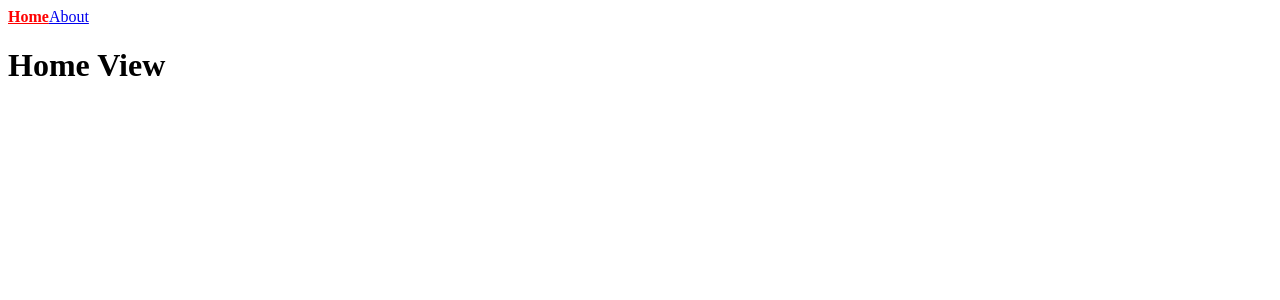
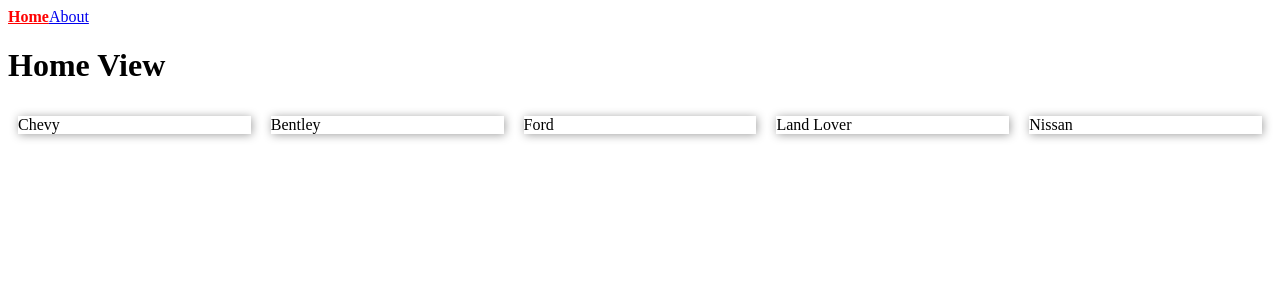
Before and after one commit to SanazBHMN/RouterViewLearning, a Vue app: page / in a window 1280 px wide. Shown: the top 300 px of the page. Built offline with nearby package versions, Linux system fonts and the light colour scheme.

Commit message:
Display a list of cars

```diff
--- /dev/null
+++ b/src/data/cars.json
@@ -0,0 +1,32 @@
+[
+    {
+        "id": 1,
+        "name": "Chevy",
+        "price": 1500,
+        "year": 2015
+    },
+    {
+        "id": 2,
+        "name": "Bentley",
+        "price": 21500,
+        "year": 2021
+    },
+    {
+        "id": 3,
+        "name": "Ford",
+        "price": 5000,
+        "year": 2005
+    },
+    {
+        "id": 4,
+        "name": "Land Lover",
+        "price": 85000,
+        "year": 2019
+    },
+    {
+        "id": 5,
+        "name": "Nissan",
+        "price": 25000,
+        "year": 2019
+    }
+]
--- a/src/views/HomeView.vue
+++ b/src/views/HomeView.vue
@@ -1,5 +1,29 @@
+<script setup>
+import cars from "../data/cars.json";
+import { RouterLink } from "vue-router";
+</script>
+
 <template>
   <div>
     <h1>Home View</h1>
+    <div class="cars">
+      <RouterLink :to="`/cars/${car.id}`" v-for="car in cars" :key="car.id">
+        {{ car.name }}
+      </RouterLink>
+    </div>
   </div>
 </template>
+
+<style scoped>
+.cars {
+  display: flex;
+}
+
+.cars a {
+  text-decoration: none;
+  color: black;
+  width: 100%;
+  box-shadow: 1px 1px 10px rgba(0, 0, 0, 0.38);
+  margin: 10px;
+}
+</style>
```
